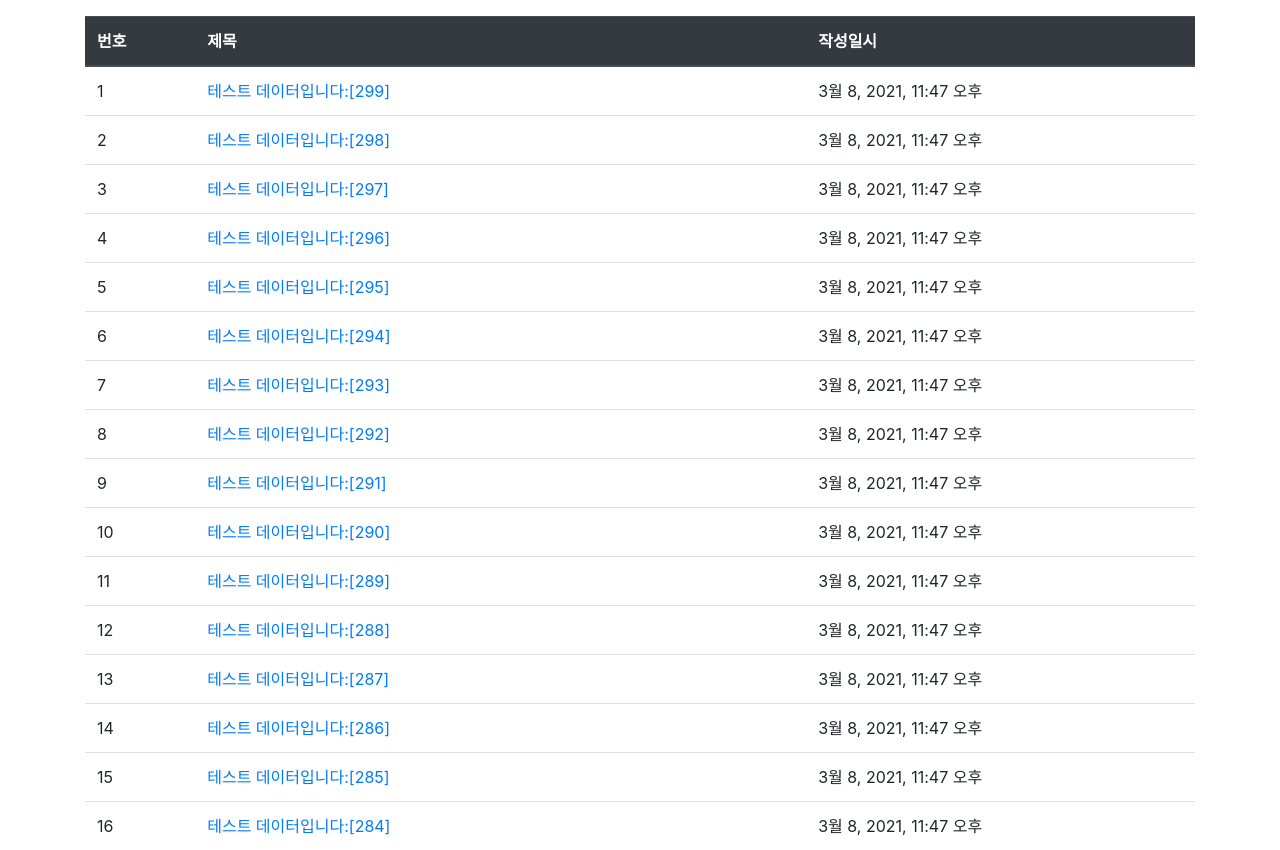
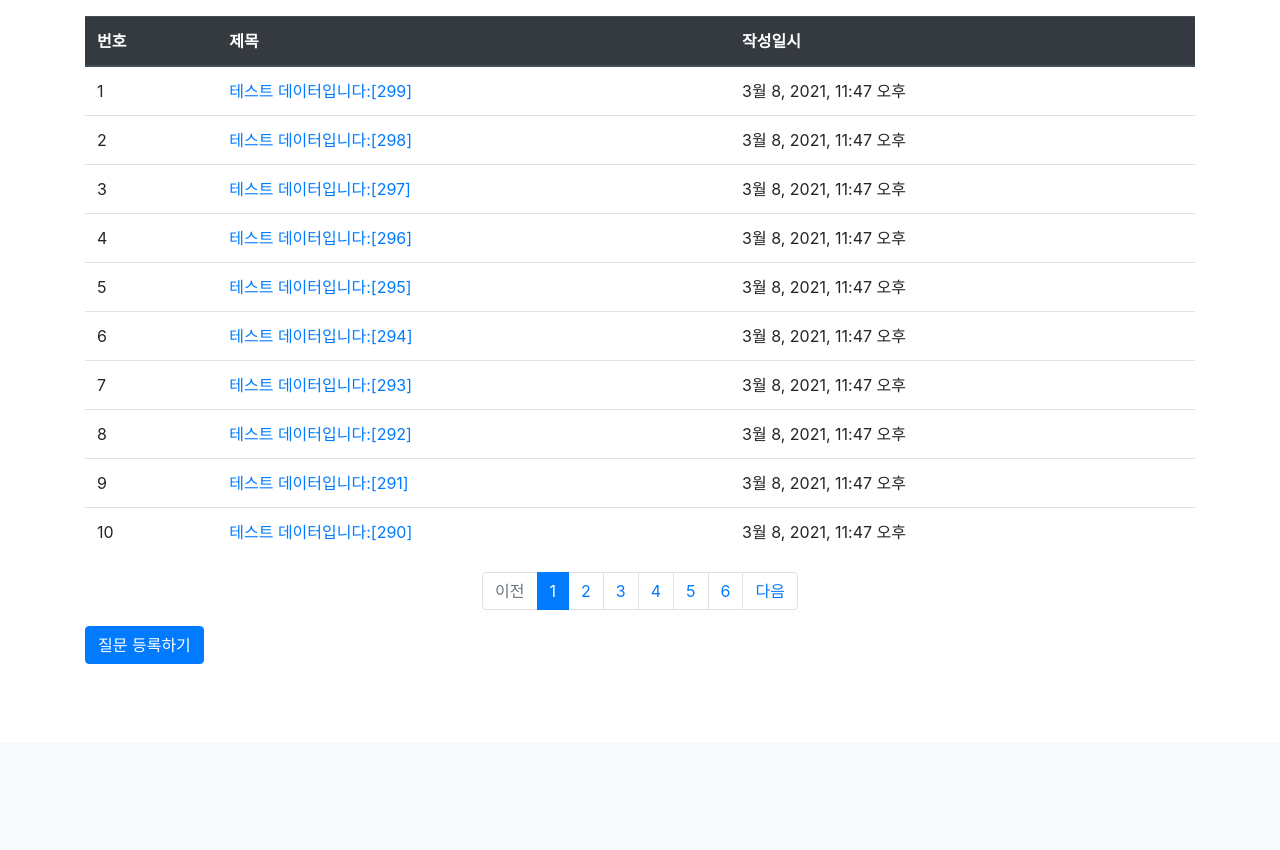
Before and after one commit to hyunsu00/mysite, a Django app: page /pybo/ in a window 1280 px wide. Shown: the part 57-907 px from the top of the page. After the commit the page ends 721 px from the top, so only its background shows below. Run offline with Django 3.2, Linux system fonts and the light colour scheme; data comes from the database, SQL or seed files in the repository; both versions use the stored data as it was after the commit; some libraries are stand-ins or nearby versions.

Commit message:
3-02 게시판 페이징 기능 추가하기

```diff
--- a/pybo/views.py
+++ b/pybo/views.py
@@ -6,15 +6,29 @@
 from django.utils import timezone
 from .forms import QuestionForm, AnswerForm
 
+# 페이징 기능 구현
+from django.core.paginator import Paginator
+
+
 def index(request):
+
+    # 입력 파라미터
+    page = request.GET.get('page', '1')  # 페이지
+
     # order_by 함수는 조회한 데이터를 특정 속성으로 정렬하며, '-create_date'는
     # - 기호가 앞에 붙어 있으므로 작성일시의 역순을 의미한다.
     question_list = Question.objects.order_by('-create_date')
-    context = {'question_list': question_list}
+
+    # 페이징처리
+    paginator = Paginator(question_list, 10)  # 페이지당 10개씩 보여주기
+    page_obj = paginator.get_page(page)
+
+    context = {'question_list': page_obj}
 
     # render 함수는 context에 있는 Question 모델 데이터 question_list를
     # pybo/question_list.html 파일에 적용하여 HTML 코드로 변환한다.
     return render(request, 'pybo/question_list.html', context)
+
 
 def detail(request, question_id):
     """
@@ -55,6 +69,8 @@
 
 # URL 매핑에 의해 실행될 views.question_create 함수를 작성
 # {'form': form}은 템플릿에서 폼 엘리먼트를 생성할 때 사용
+
+
 def question_create(request):
     """
     pybo 질문등록
--- a/templates/pybo/question_list.html
+++ b/templates/pybo/question_list.html
@@ -19,7 +19,8 @@
       </tr>
     </thead>
     <tbody>
-			{% if question_list %} {% for question in question_list %}
+    {% if question_list %}
+      {% for question in question_list %}
         <tr>
           <td>{{ forloop.counter }}</td>
           <td>
@@ -27,13 +28,56 @@
           </td>
           <td>{{ question.create_date }}</td>
         </tr>
-			{% endfor %} {% else %}
+      {% endfor %}
+    {% else %}
       <tr>
         <td colspan="3">질문이 없습니다.</td>
       </tr>
     {% endif %}
     </tbody>
   </table>
+  <!-- 페이징처리 시작 -->
+  <ul class="pagination justify-content-center">
+    <!-- 이전페이지 -->
+    {% if question_list.has_previous %}
+      <li class="page-item">
+        <a class="page-link" href="?page={{ question_list.previous_page_number }}">이전</a>
+      </li>
+    {% else %}
+      <li class="page-item disabled">
+        <a class="page-link" tabindex="-1" aria-disabled="true" href="#">이전</a>
+      </li>
+    {% endif %}
+    <!-- 페이지리스트 -->
+    {% for page_number in question_list.paginator.page_range %}
+      <!-- [페이지 표시 제한 기능을 위해 삽입한 코드] -->
+      <!-- 페이지 번호가 현재 페이지 기준으로 좌우 5개씩 보이도록 만든다.
+        question_list.number보다 5만큼 크거나 작은 값만 표시되도록 만든 것이다.
+        |add:-5는 5만큼 빼라는 의미이고 |add:5는 5만큼 더하라는 의미이다. -->
+      {% if page_number >= question_list.number|add:-5 and page_number <= question_list.number|add:5 %}
+        {% if page_number == question_list.number %}
+          <li class="page-item active" aria-current="page">
+            <a class="page-link" href="?page={{ page_number }}">{{ page_number }}</a>
+          </li>
+        {% else %}
+          <li class="page-item">
+            <a class="page-link" href="?page={{ page_number }}">{{ page_number }}</a>
+          </li>
+        {% endif %}
+      {% endif %}
+    {% endfor %}
+    <!-- 다음페이지 -->
+    {% if question_list.has_next %}
+      <li class="page-item">
+        <a class="page-link" href="?page={{ question_list.next_page_number }}">다음</a>
+      </li>
+    {% else %}
+      <li class="page-item disabled">
+        <a class="page-link" tabindex="-1" aria-disabled="true" href="#">다음</a>
+      </li>
+    {% endif %}
+  </ul>
+  <!-- 페이징처리 끝 -->
   <!-- a 엘리먼트에 href 속성으로 질문 등록 URL을 % url 'pybo:question_create' %처럼 추가하고
 		부트스트랩 클래스 "btn btn-primary"를 지정했다. -->
   <a href="{% url 'pybo:question_create' %}" class="btn btn-primary">질문 등록하기</a>
```
Also changed, not shown: db.sqlite3. Lines whose indentation alone changed are shown as unchanged.
